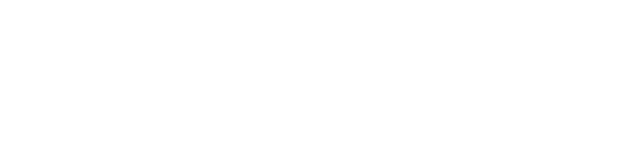
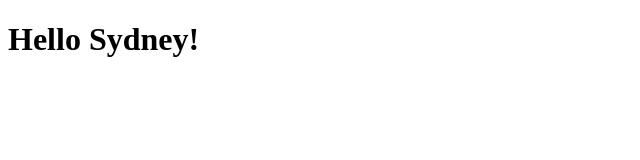
Before and after one commit to HarrietCLindsey/SheCodes-Hattie-Final-Project-, a plain HTML site: page index.html in a window 1280 px wide. Shown: the whole page, without its empty margins (0-640 px from the left). Drawn offline with Linux system fonts and the light colour scheme.

Commit message:
title added

```diff
--- a/index.html
+++ b/index.html
@@ -6,6 +6,6 @@
         <title>Hattie's weather app</title>
     </head>
     <body>
-        <h1></h1>
+        <h1>Hello Sydney!</h1>
     </body>
 </html>
```
